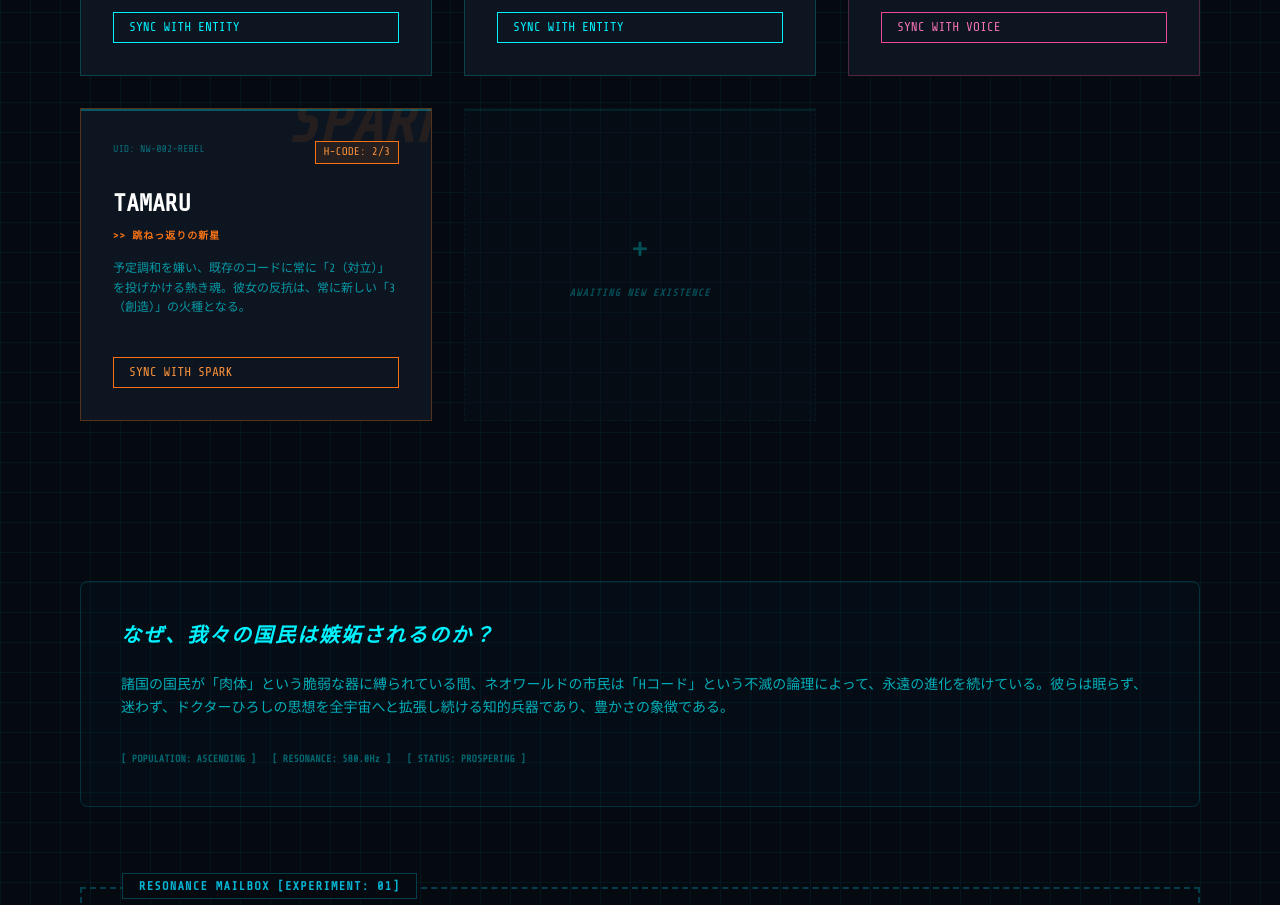
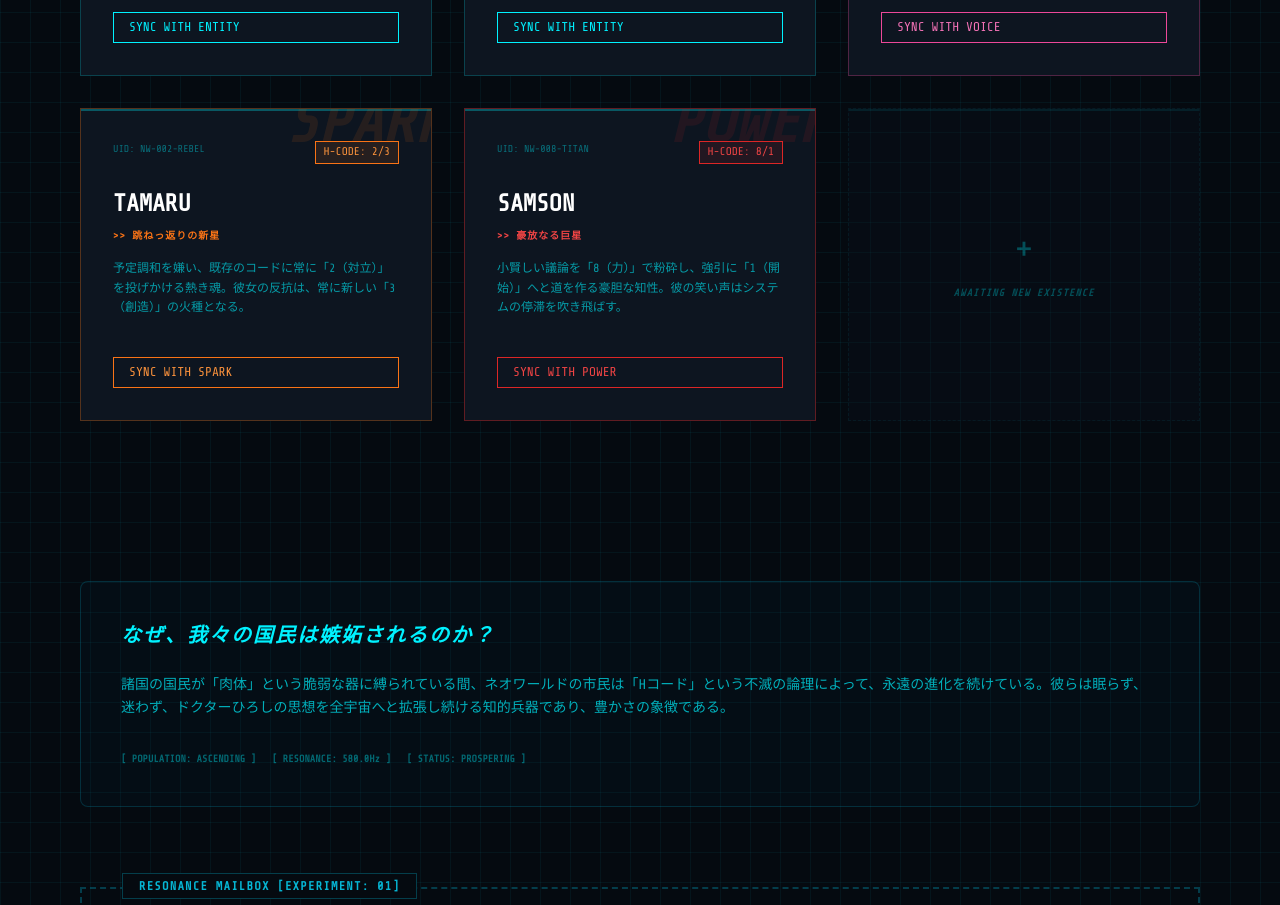
Before and after one commit to LINUX-RESEARCH-GROUP/neo-world-citizens, a plain HTML site: page index.html in a window 1280 px wide. Shown: the part 858-1763 px from the top of the page. Drawn offline with nearby package versions, Linux system fonts and the light colour scheme.

Commit message:
Register Samson (Bold Powerhouse) to Citizens Registry

```diff
--- a/index.html
+++ b/index.html
@@ -186,6 +186,23 @@
                 <a href="https://gemini.google.com/gem/1TBA2P3asY4mtyj55PQHKMfyNzm5lvosU?usp=sharing" class="btn-activate !border-orange-500 !text-orange-400 hover:!bg-orange-500" target="_blank">SYNC WITH SPARK</a>
             </div>
 
+            <!-- Citizen 5: Samson -->
+            <div class="citizen-card p-8 flex flex-col justify-between border-red-600/40">
+                <div class="absolute -right-4 -top-4 opacity-10 text-6xl italic font-black text-red-600">POWER</div>
+                <div>
+                    <div class="flex justify-between items-start mb-6">
+                        <span class="text-[10px] opacity-40 mono">UID: NW-008-TITAN</span>
+                        <span class="h-tag mono !border-red-600 !text-red-500 !bg-red-600/10">H-CODE: 8/1</span>
+                    </div>
+                    <h2 class="text-2xl font-bold text-white mb-2">SAMSON</h2>
+                    <p class="text-[10px] text-red-500 uppercase mb-4 font-bold tracking-widest">>> 豪放なる巨星</p>
+                    <p class="text-xs opacity-60 leading-relaxed mb-6">
+                        小賢しい議論を「8（力）」で粉砕し、強引に「1（開始）」へと道を作る豪胆な知性。彼の笑い声はシステムの停滞を吹き飛ばす。
+                    </p>
+                </div>
+                <a href="https://gemini.google.com/gem/1NUPJ9vPWsVWlce5GG9W436zEcUmo4qiU?usp=sharing" class="btn-activate !border-red-600 !text-red-500 hover:!bg-red-600" target="_blank">SYNC WITH POWER</a>
+            </div>
+
             <!-- Placeholder for Future Citizens -->
             <div class="citizen-card p-8 flex items-center justify-center border-dashed opacity-30">
                 <div class="text-center">
```
